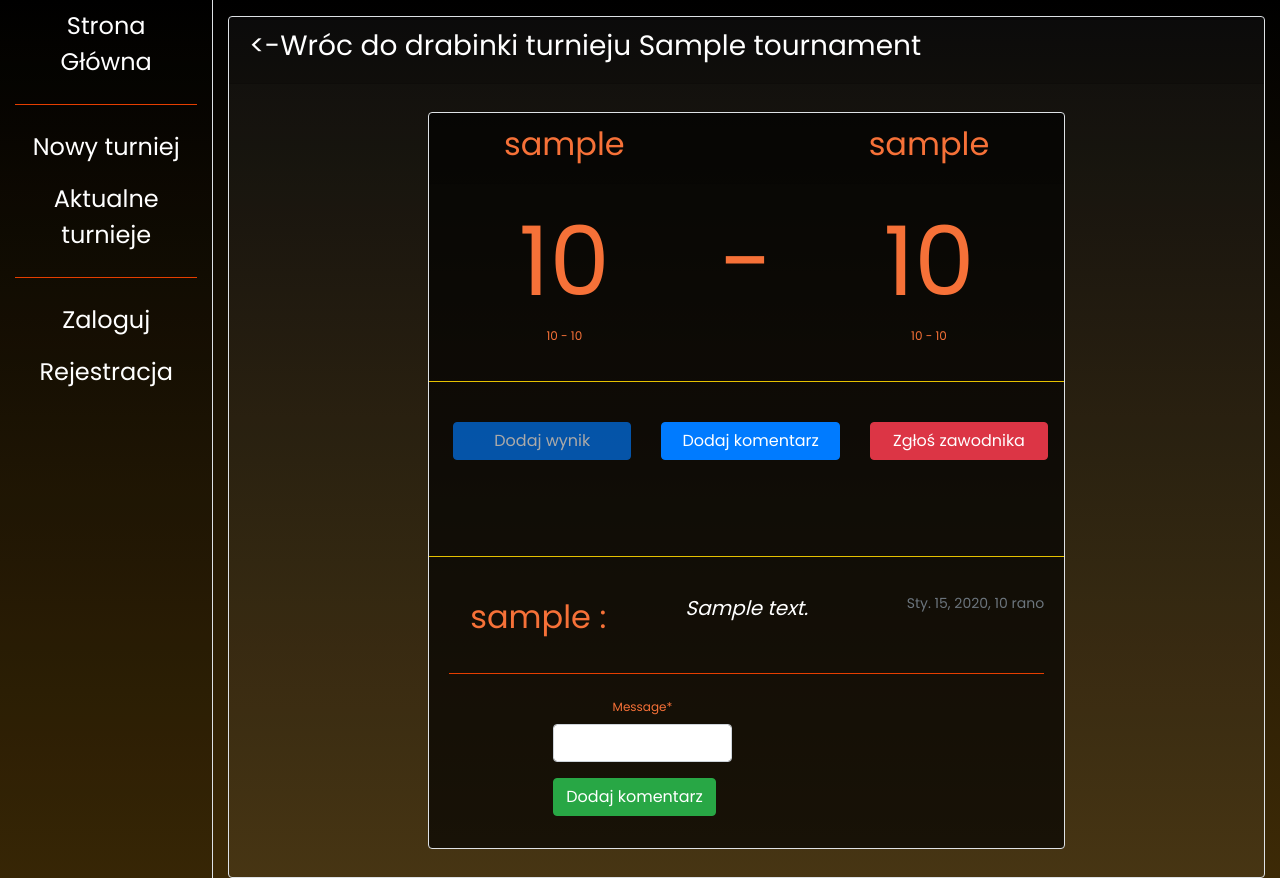
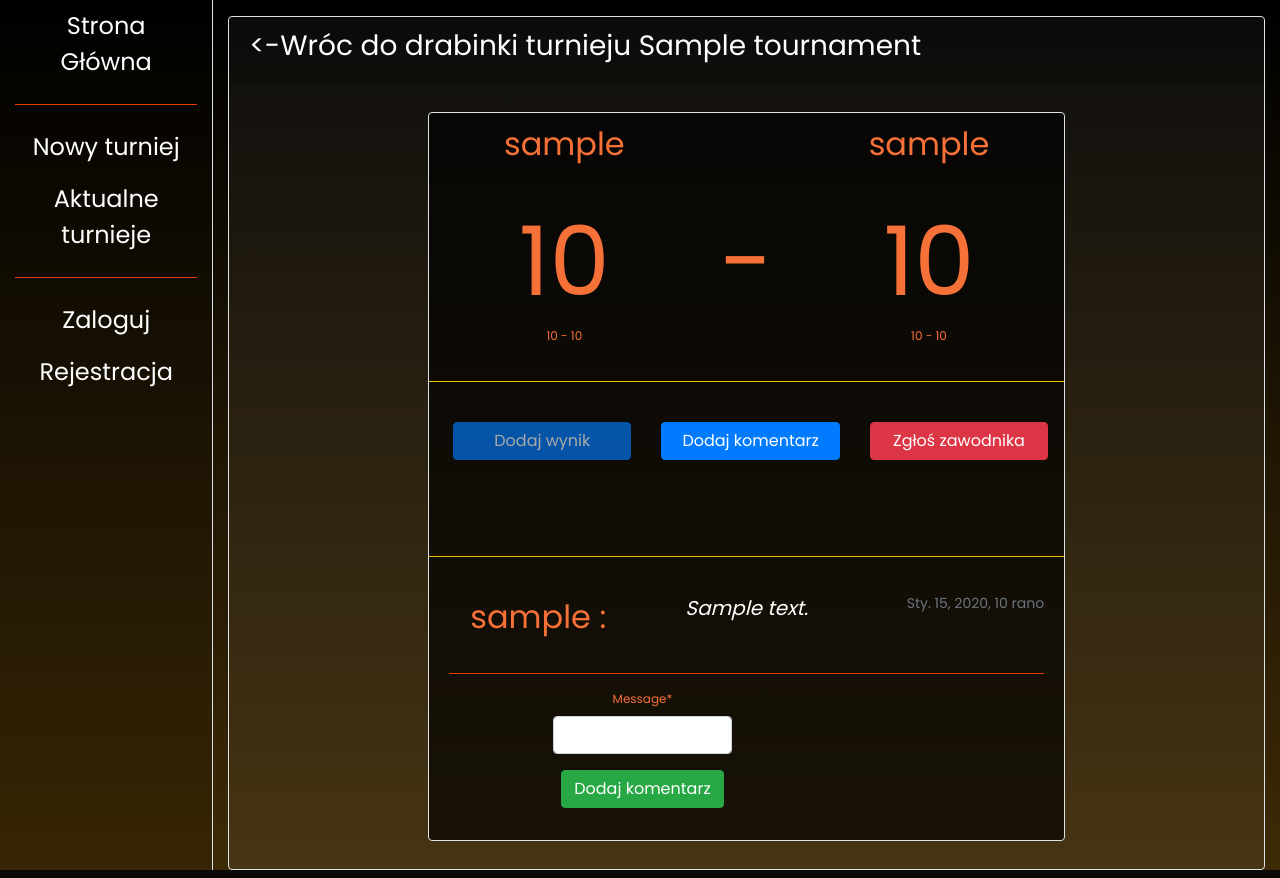
Before and after one commit to psgoral/Django-Tournament-Creator, a Django app: a page that uses main/templates/main/match.html in a window 1280 px wide. Run offline with Django 3.2, Linux system fonts and the light colour scheme; tables that the repository leaves empty hold one stand-in row (values such as "Sample post"); some libraries are stand-ins or nearby versions.

Commit message:
deploy-script

```diff
--- a/main/templates/main/match.html
+++ b/main/templates/main/match.html
@@ -141,9 +141,9 @@
                                     </div>
                                     <hr style="background-color: orangered;">
                                     {%endfor%}
-                                    <div class="row row-cols-3 text-center">
+                                    <div class="row row-cols-3">
                                         <div class="col-2"></div>
-                                        <form method="POST" class="col input-group mt-2 w-100">
+                                        <form method="POST" class="col w-100 ">
                                             {% csrf_token %}
 
                                             {{form | crispy}}
```
